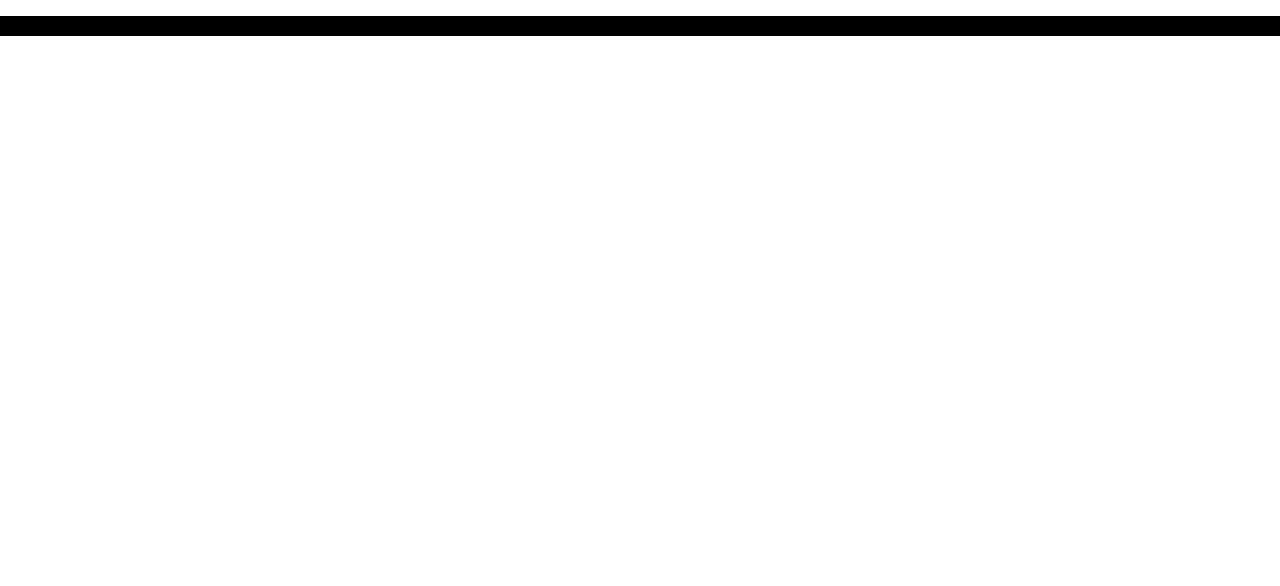
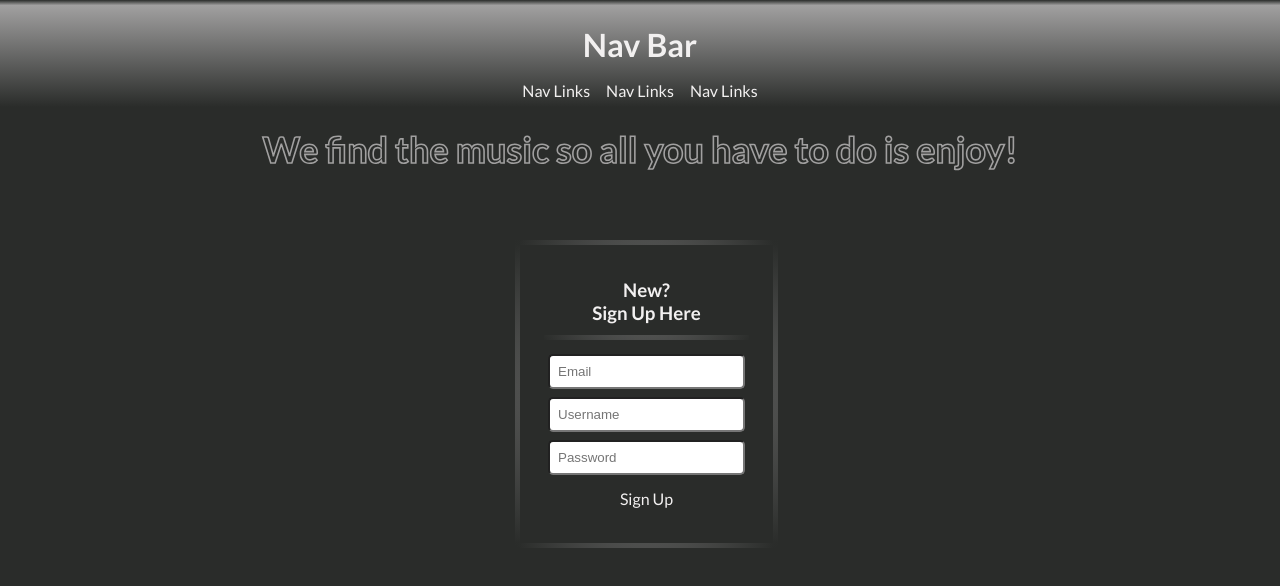
Before and after one commit to bw-spotify2/front-end, a React (Create React App) app: page / in a window 1280 px wide. Shown: the top 586 px of the page. Built offline with nearby package versions, Linux system fonts and the light colour scheme.

Commit message:
Basic home page layout & styles completed. Sign up template form completed, ready to inject login form & adjust styling as needed

```diff
--- a/package.json
+++ b/package.json
@@ -3,6 +3,7 @@
   "version": "0.1.0",
   "private": true,
   "dependencies": {
+    "@material-ui/core": "^4.10.2",
     "@testing-library/jest-dom": "^4.2.4",
     "@testing-library/react": "^9.5.0",
     "@testing-library/user-event": "^7.2.1",
--- a/public/index.html
+++ b/public/index.html
@@ -1,6 +1,8 @@
 <!DOCTYPE html>
 <html lang="en">
   <head>
+    <link href="https://fonts.googleapis.com/css2?family=Lato:ital,wght@0,300;0,400;0,700;1,300&display=swap" rel="stylesheet">
+    <link rel="stylesheet" href="https://fonts.googleapis.com/css?family=Roboto:300,400,500,700&display=swap" />
     <meta charset="utf-8" />
     <link rel="icon" href="%PUBLIC_URL%/favicon.ico" />
     <meta name="viewport" content="width=device-width, initial-scale=1" />
--- a/src/App.js
+++ b/src/App.js
@@ -1,17 +1,30 @@
-import React, {  } from 'react';
-import './App.css';
+import React from 'react';
 import styled from 'styled-components';
+import NavBar from './Nav';
+import SignUp from './SignUp';
 
 const Wrapper = styled.div`
-  background-color: black;
+  margin: .5rem;
+`;
+
+const Banner = styled.div`
+  margin: 2rem;
+  text-align: center;
+  color: #2A2C2A;
+  font-size: 1.5rem;
+  -webkit-text-stroke-width: .1rem;
+  -webkit-text-stroke-color: #A1A0A0;
 `;
 
 function App() {
   return (
+
     <Wrapper className="App">
-
-      <p>Hello
-      </p>
+      <NavBar />
+      <Banner>
+        <h2>We find the music so all you have to do is enjoy!</h2>
+      </Banner>
+      <SignUp />
     </Wrapper>
   );
 }
--- /dev/null
+++ b/src/Login.js
@@ -0,0 +1 @@
+//Jason is working on the login form//
--- /dev/null
+++ b/src/Nav.js
@@ -0,0 +1,37 @@
+import React from 'react';
+import styled from 'styled-components';
+
+const Nav = styled.div`
+    text-align: center;
+    margin: -.5rem;
+    padding: .5rem;
+    background-image: linear-gradient(#2A2C2A, #A1A0A0 5%, #2A2C2A);
+`;
+
+const Link = styled.a`
+    margin: .5rem;
+    padding; .5rem;
+
+    &:hover {
+        background-color: #A1A0A0;
+        color: black;
+        border-radius: 5px;
+        padding: .5rem;
+    }
+`;
+
+
+function NavBar() {
+    return (
+    <Nav>
+        <h1>Nav Bar</h1>
+        <div>
+            <Link>Nav Links</Link>
+            <Link>Nav Links</Link>
+            <Link>Nav Links</Link>
+        </div>
+    </Nav>
+    );
+}
+
+export default NavBar;
--- /dev/null
+++ b/src/SignUp.js
@@ -0,0 +1,67 @@
+import React from 'react';
+import styled from 'styled-components';
+
+const FormContainer = styled.form`
+    display: flex;
+    flex-direction: column;
+    padding: 1.5rem;
+    text-align: center;
+    max-width: 550px;
+    border: 5px solid;
+    border-image-source: radial-gradient(#A1A0A0, #2A2C2A);
+    border-image-slice: 1;
+    position: absolute;
+    top: 30%;
+    left: 50%;
+    margin-left: -125px;
+`;
+
+const Inputs = styled.input`
+    margin: .25rem;
+    border-radius: 5px;
+    padding: .5rem;
+`;
+
+const Submission = styled.div`
+    margin: .25rem;
+    border-radius: 5px;
+    padding: .5rem;
+    &:hover {
+        background-color: white;
+        color: black;
+        font-weight: 600;
+    }
+`;
+
+const H3 = styled.h3`
+    line-height: 5px;
+`;
+
+const FormTitle = styled.div`
+    border-bottom: 5px solid;
+    border-image-source: radial-gradient(#A1A0A0, #2A2C2A);
+    border-image-slice: 1;
+    margin-bottom: 10px;
+`;
+
+
+function SignUp() {
+    return (
+
+        <FormContainer>
+            <FormTitle>
+                <H3>New?</H3>
+                <H3>Sign Up Here</H3>
+            </FormTitle>
+            <Inputs placeholder='Email' type='text'></Inputs>
+            <Inputs placeholder='Username' type='text'></Inputs>
+            <Inputs placeholder='Password' type='password'></Inputs>
+            <Submission type="submit">Sign Up</Submission>
+        </FormContainer>
+
+
+
+    );
+}
+
+export default SignUp;
--- a/src/index.css
+++ b/src/index.css
@@ -1,13 +1,58 @@
+/* http://meyerweb.com/eric/tools/css/reset/
+   v2.0 | 20110126
+   License: none (public domain)
+*/
+
+html, body, div, span, applet, object, iframe, blockquote, pre,
+a, abbr, acronym, address, big, cite, code,
+del, dfn, em, img, ins, kbd, q, s, samp,
+small, strike, strong, sub, sup, tt, var,
+b, u, i, center,
+dl, dt, dd, ol,
+fieldset, form, label, legend,
+table, caption, tbody, tfoot, thead, tr, th, td,
+article, aside, canvas, details, embed,
+figure, figcaption, footer, header, hgroup,
+menu, nav, output, ruby, section, summary,
+time, mark, audio, video {
+	margin: 0;
+	padding: 0;
+	border: 0;
+	font-size: 100%;
+	font: inherit;
+	vertical-align: baseline;
+}
+/* HTML5 display-role reset for older browsers */
+article, aside, details, figcaption, figure,
+footer, header, hgroup, menu, nav, section {
+	display: block;
+}
 body {
-  margin: 0;
-  font-family: -apple-system, BlinkMacSystemFont, 'Segoe UI', 'Roboto', 'Oxygen',
-    'Ubuntu', 'Cantarell', 'Fira Sans', 'Droid Sans', 'Helvetica Neue',
-    sans-serif;
-  -webkit-font-smoothing: antialiased;
-  -moz-osx-font-smoothing: grayscale;
+  line-height: 1;
+  font-family: 'Lato', Arial, Helvetica, sans-serif;
 }
-
-code {
-  font-family: source-code-pro, Menlo, Monaco, Consolas, 'Courier New',
-    monospace;
+blockquote, q {
+	quotes: none;
 }
+blockquote:before, blockquote:after,
+q:before, q:after {
+	content: '';
+	content: none;
+}
+table {
+	border-collapse: collapse;
+	border-spacing: 0;
+}
+body {
+  background-color: #2A2C2A;
+  color: #F2F0F0;
+}
+img {
+  display: block;
+  max-width: 100%;
+  height: auto;
+  margin: 0 auto;
+}
+ul, li {
+  list-style-type: dot;
+}
```
Also changed, not shown: src/App.css (deleted), 1 other file (tests, documents, lock files or other folders).
